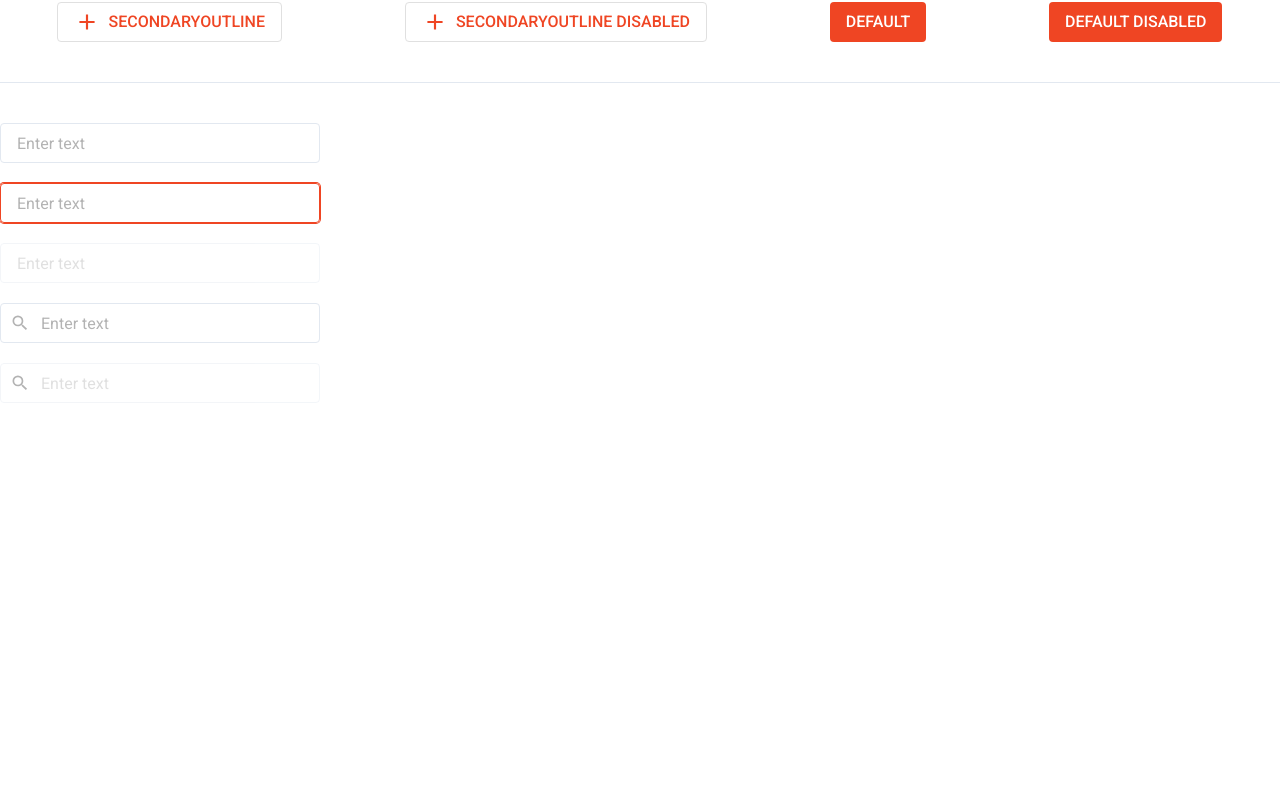
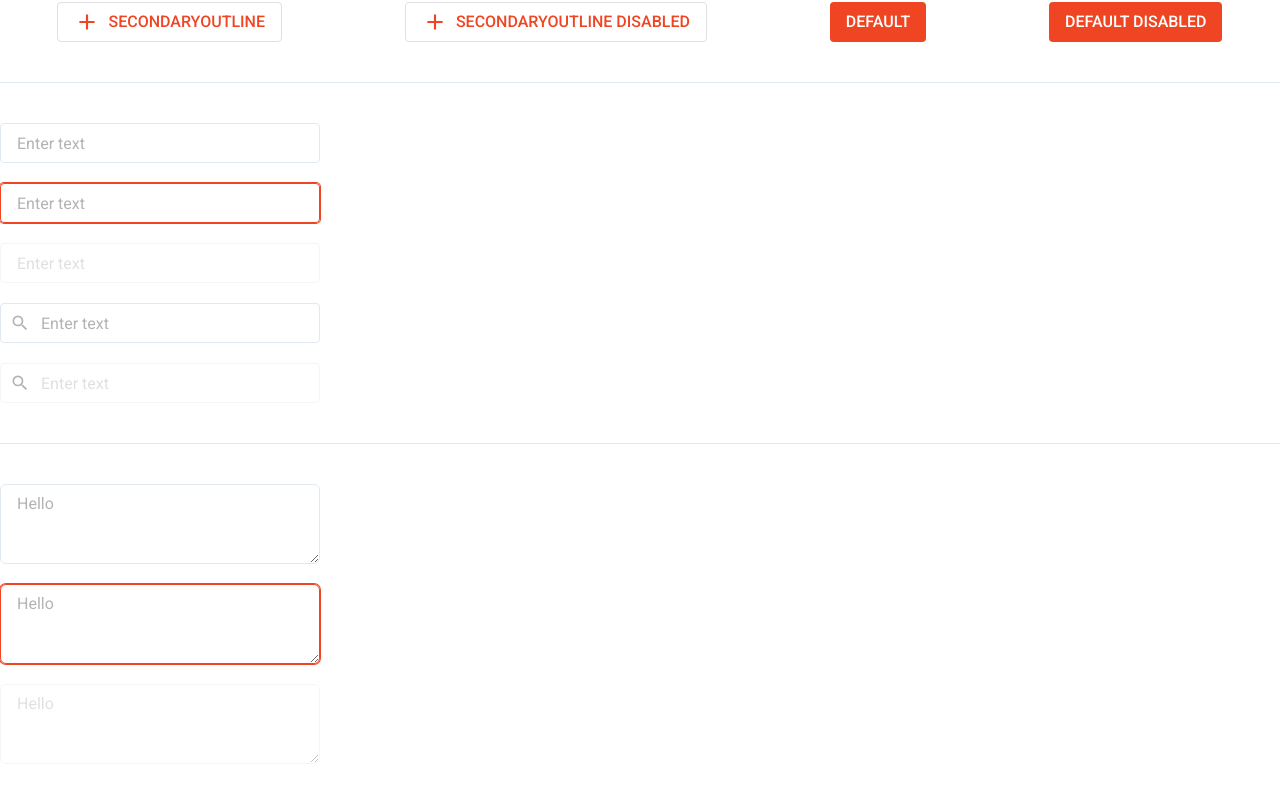
Before and after one commit to raitasu/team, a React (Create React App) app: page / in a window 1280 px wide. Shown: the part 222-1022 px from the top of the page. Before the commit the page ends 800 px from the top, so only its background shows below. Built offline with nearby package versions, Linux system fonts and the light colour scheme.

Commit message:
feat: add textarea component

```diff
--- a/src/pages/Home/index.tsx
+++ b/src/pages/Home/index.tsx
@@ -7,7 +7,8 @@ import {
   Input,
   InputGroup,
   InputLeftElement,
-  Stack
+  Stack,
+  Textarea
 } from '@chakra-ui/react';
 import { MdSearch, MdAdd } from 'react-icons/md';
 
@@ -101,6 +102,7 @@ export const Home = () => (
     <hr />
     <Stack
       marginTop="40px"
+      marginBottom="40px"
       spacing={5}
       width="320px"
     >
@@ -135,5 +137,23 @@ export const Home = () => (
         />
       </InputGroup>
     </Stack>
+    <hr />
+    <Stack
+      marginTop="40px"
+      marginBottom="40px"
+      direction="column"
+      spacing={5}
+      width="320px"
+    >
+      <Textarea placeholder="Hello" />
+      <Textarea
+        placeholder="Hello"
+        isInvalid
+      />
+      <Textarea
+        placeholder="Hello"
+        disabled
+      />
+    </Stack>
   </Box>
 );
--- /dev/null
+++ b/src/shared/ui/theme/Textarea.ts
@@ -0,0 +1,12 @@
+export const Textarea = {
+  baseStyle: {
+    color: 'brand.ghostGray',
+    _placeholder: {
+      color: 'brand.lightGray'
+    }
+  },
+  defaultProps: {
+    focusBorderColor: 'brand.ghostGray',
+    errorBorderColor: 'brand.accentRed'
+  }
+};
--- a/src/shared/ui/theme/theme.ts
+++ b/src/shared/ui/theme/theme.ts
@@ -2,6 +2,8 @@ import { extendTheme } from '@chakra-ui/react';
 
 import { Button } from './Button';
 import { Input } from './Input';
+
+import { Textarea } from './Textarea';
 
 export const theme = extendTheme({
   colors: {
@@ -26,6 +28,7 @@ export const theme = extendTheme({
   },
   components: {
     Button,
-    Input
+    Input,
+    Textarea
   }
 });
```
